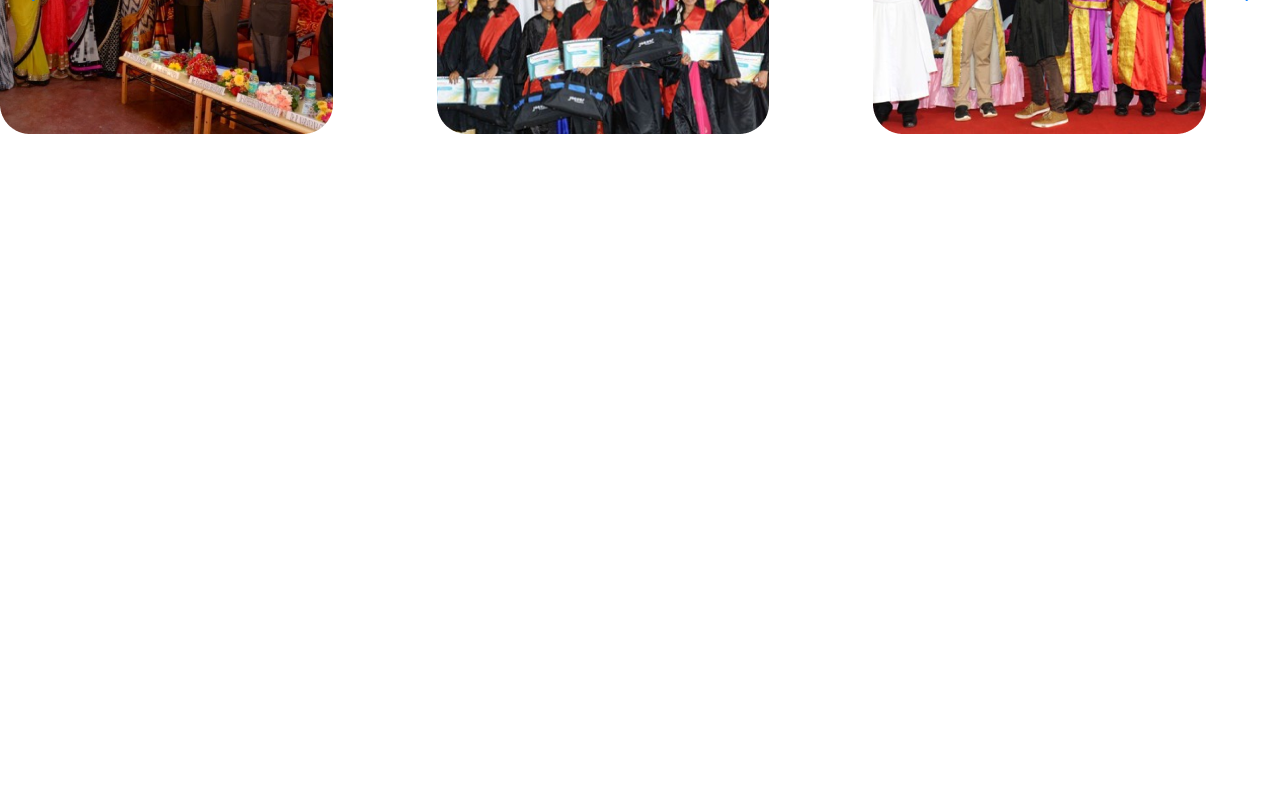
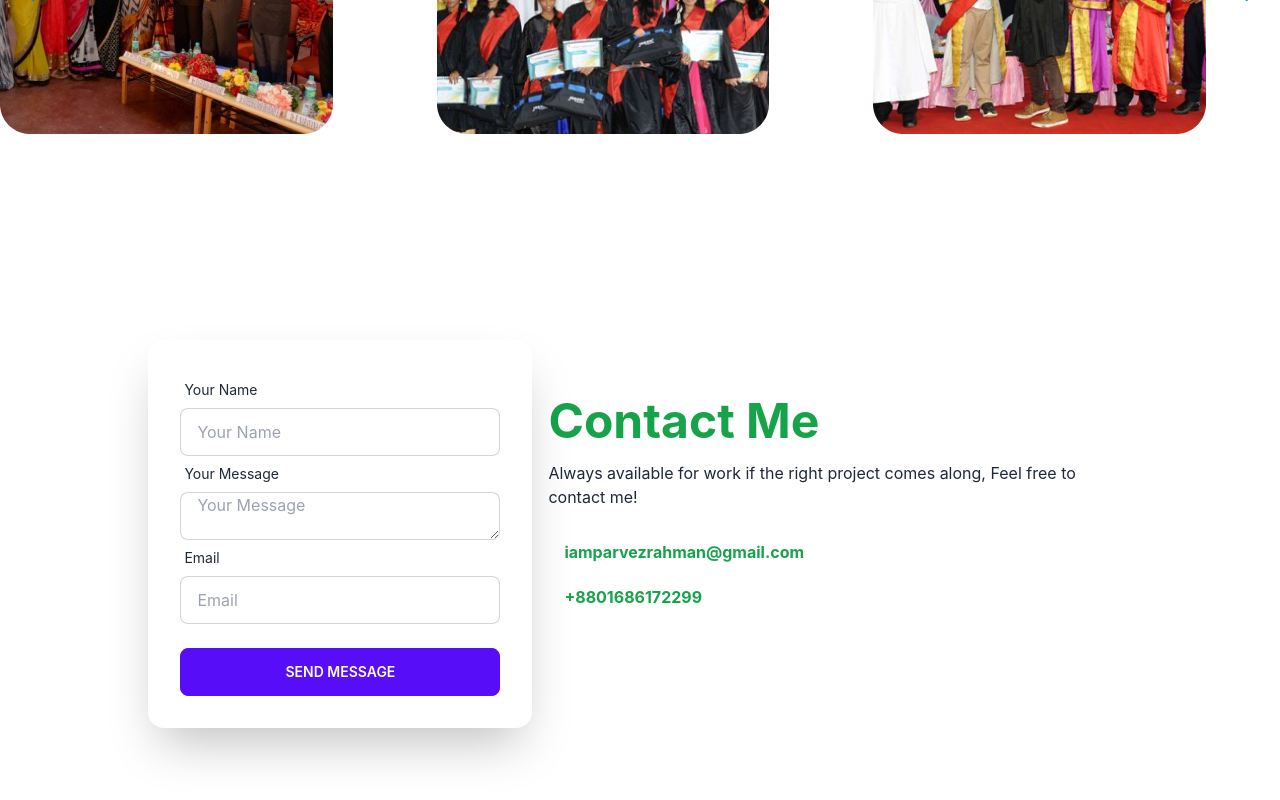
Before and after one commit to Parvez-Rahman100/alumni-association-client, a React (Create React App) app: page / in a window 1280 px wide. Shown: the part 1247-2047 px from the top of the page. Before the commit the page ends 1381 px from the top, so only its background shows below. Built offline with nearby package versions, Linux system fonts and the light colour scheme.

Commit message:
contact done in homepage

```diff
--- a/package.json
+++ b/package.json
@@ -7,6 +7,7 @@
     "@testing-library/react": "^13.4.0",
     "@testing-library/user-event": "^13.5.0",
     "daisyui": "^2.27.0",
+    "firebase": "^9.10.0",
     "react": "^18.2.0",
     "react-dom": "^18.2.0",
     "react-router-dom": "^6.4.0",
--- /dev/null
+++ b/src/Components/Home/Contact.js
@@ -0,0 +1,55 @@
+import React from 'react';
+
+const Contact = () => {
+    return (
+        <div>
+            <div id='contact' className="hero min-h-screen bg-base-100">
+  <div className="hero-content flex-col lg:flex-row-reverse">
+    <div className="text-center lg:text-left">
+      <h1 className="text-5xl font-bold text-green-600">Contact Me</h1>
+      <p className="py-4">Always available for work if the right project comes along, Feel free to contact me!</p>
+
+      <h4><i style={{fontSize:'30px'}} className="m-2 fa-solid fa-at"></i> <span className='text-green-600 font-bold'>iamparvezrahman@gmail.com</span></h4>
+      <h4><i style={{fontSize:'30px'}} className="m-2 fa-solid fa-phone"></i> <span className='text-green-600 font-bold'>+8801686172299</span></h4>
+      <div className='flex lg:justify-start justify-center items-center my-4'>
+        <a target='_blank' rel="noreferrer" href='https://github.com/Parvez-Rahman100'><i className="mr-4 ficon fa-brands fa-github"></i></a>
+        <a target='_blank' rel="noreferrer" href='https://www.linkedin.com/in/parvez-miah-945910229/'><i className="mr-4 ficon fa-brands fa-linkedin"></i></a>
+        <a target='_blank' rel="noreferrer" href='https://www.facebook.com/parvez.rahman.144/'><i className="mr-4 ficon fa-brands fa-facebook"></i></a>
+        <a target='_blank' rel="noreferrer" href='https://www.instagram.com/i_amparvezrahman/'><i className="mr-4 ficon fa-brands fa-instagram"></i></a>
+      </div>
+    </div>
+
+    <div className="card flex-shrink-0 w-full max-w-sm shadow-2xl bg-base-100">
+      <div className="card-body">
+      <form action="https://formsubmit.co/iamparvezrahman@gmail.com" method='POST'>
+      <div className="form-control">
+          <label className="label">
+            <span className="label-text">Your Name</span>
+          </label>
+          <input type="text" name='name' placeholder="Your Name" className="input input-bordered" required />
+        </div>
+        <div className="form-control">
+          <label className="label">
+            <span className="label-text">Your Message</span>
+          </label>
+          <textarea type="text" name='message' placeholder="Your Message" className="input input-bordered" required />
+        </div>
+        <div className="form-control">
+          <label className="label">
+            <span className="label-text">Email</span>
+          </label>
+          <input type="text" name='email' placeholder="Email" className="input input-bordered" required/>
+        </div>
+        <div className="form-control mt-6">
+          <button type='submit' className="btn btn-primary">Send Message </button>
+        </div>
+      </form>
+      </div>
+    </div>
+  </div>
+</div>
+        </div>
+    );
+};
+
+export default Contact;
--- a/src/Components/Home/Home.js
+++ b/src/Components/Home/Home.js
@@ -1,5 +1,6 @@
 import React from 'react';
 import About from './About';
+import Contact from './Contact';
 import Gallary from './Gallary';
 import HeroSection from './HeroSection';
 
@@ -9,6 +10,7 @@ const Home = () => {
           <HeroSection/>
           <About/>
           <Gallary/>
+          <Contact/>
         </div>
     );
 };
```
Also changed, not shown: firebase.json (added), 2 other files (tests, documents, lock files or other folders).
